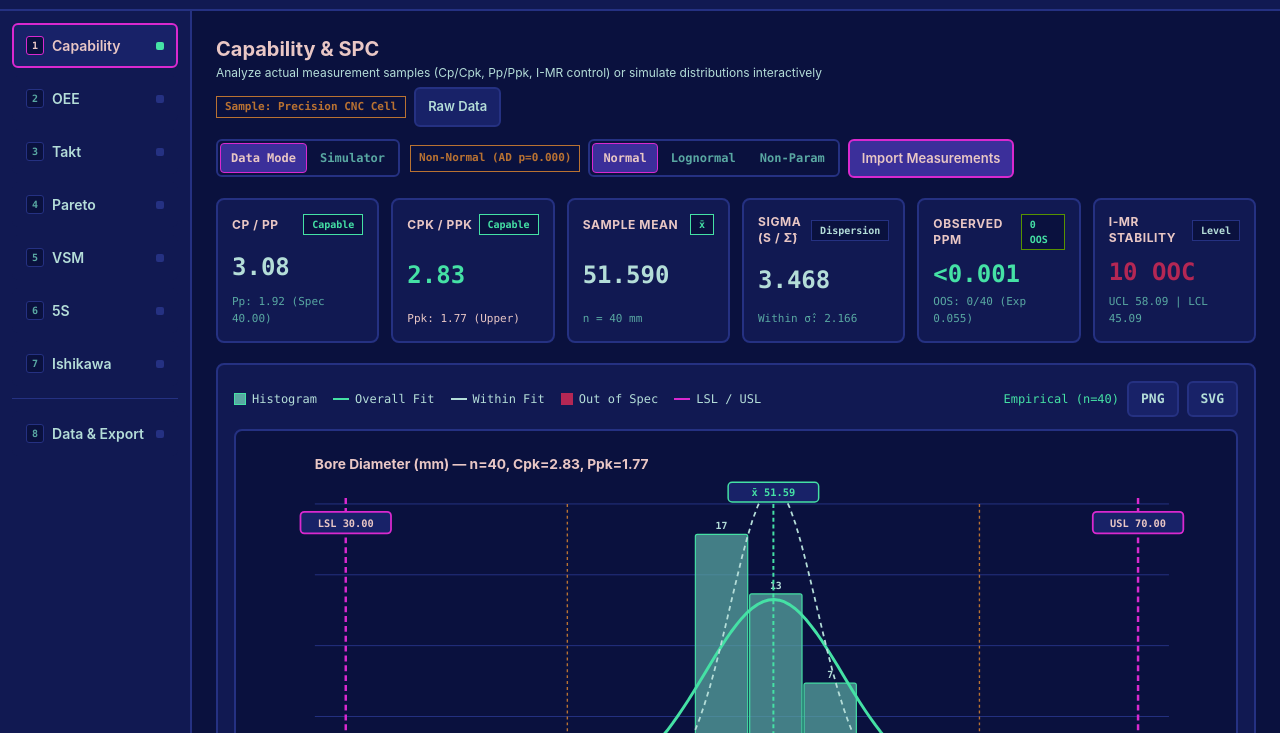
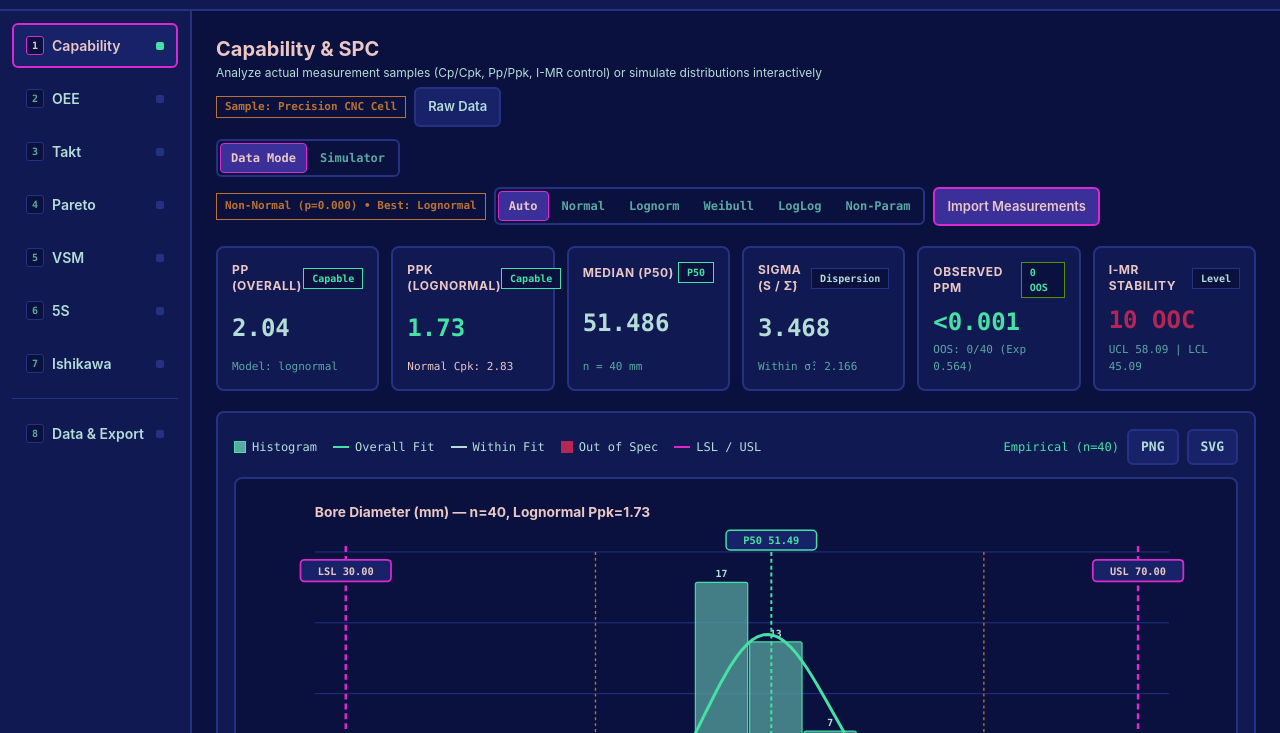
Before and after one commit to AlitheiaDeus/AlitheiaSigma, a website with bundled scripts: page index.html in a window 1280 px wide. Shown: the part 67-800 px from the top of the page. Built offline with nearby package versions, Linux system fonts and the light colour scheme.

Commit message:
feat(capability): add 4-family Auto-Fit (Normal, Lognormal, Weibull, Log-Logistic) via Anderson-Darling A2

```diff
--- a/index.html
+++ b/index.html
@@ -257,8 +257,11 @@
             <div id="cap-data-presets" class="flex flex-wrap items-center gap-2">
               <span id="cap-ad-badge" class="px-2 py-1 text-[11px] font-mono font-bold rounded-xs bg-navy-canvas border border-emerald-mint text-emerald-mint">AD: Normal</span>
               <div class="mode-switch" role="group" aria-label="Distribution Model">
-                <button type="button" id="cap-dist-normal" class="mode-pill active">Normal</button>
-                <button type="button" id="cap-dist-lognormal" class="mode-pill">Lognormal</button>
+                <button type="button" id="cap-dist-auto" class="mode-pill active" title="Auto-select best fit by Anderson-Darling A²">Auto</button>
+                <button type="button" id="cap-dist-normal" class="mode-pill">Normal</button>
+                <button type="button" id="cap-dist-lognormal" class="mode-pill">Lognorm</button>
+                <button type="button" id="cap-dist-weibull" class="mode-pill">Weibull</button>
+                <button type="button" id="cap-dist-loglogistic" class="mode-pill">LogLog</button>
                 <button type="button" id="cap-dist-nonparam" class="mode-pill">Non-Param</button>
               </div>
               <button type="button" id="btn-cap-import" class="ind-btn ind-btn-primary">Import Measurements</button>
--- a/src/modules/capability.js
+++ b/src/modules/capability.js
@@ -375,25 +375,30 @@ function renderSimulatorView(capState) {
 }
 
 function renderDataModeView(capState) {
-  const m = computeEmpiricalCapability(capState.samples, capState.lsl, capState.usl, capState.distModel || 'normal');
-  const distModel = m ? m.distModel : (capState.distModel || 'normal');
+  const requested = capState.distModel || 'auto';
+  const m = computeEmpiricalCapability(capState.samples, capState.lsl, capState.usl, requested);
+  const distModel = m ? m.distModel : requested;
 
-  document.getElementById('cap-dist-normal')?.classList.toggle('active', distModel === 'normal');
-  document.getElementById('cap-dist-lognormal')?.classList.toggle('active', distModel === 'lognormal');
-  document.getElementById('cap-dist-nonparam')?.classList.toggle('active', distModel === 'nonparametric');
+  document.getElementById('cap-dist-auto')?.classList.toggle('active', requested === 'auto');
+  document.getElementById('cap-dist-normal')?.classList.toggle('active', requested === 'normal');
+  document.getElementById('cap-dist-lognormal')?.classList.toggle('active', requested === 'lognormal');
+  document.getElementById('cap-dist-weibull')?.classList.toggle('active', requested === 'weibull');
+  document.getElementById('cap-dist-loglogistic')?.classList.toggle('active', requested === 'loglogistic');
+  document.getElementById('cap-dist-nonparam')?.classList.toggle('active', requested === 'nonparametric');
 
   const adBadge = document.getElementById('cap-ad-badge');
   if (adBadge && m) {
+    const bestLabel = m.fitRankings?.find((r) => r.key === m.bestFitKey)?.label || m.bestFitKey;
     if (!m.ad.testable) {
       adBadge.textContent = 'AD: n<4';
       adBadge.style.borderColor = PALETTE.border;
       adBadge.style.color = PALETTE.icemint;
     } else if (m.ad.isNormal) {
-      adBadge.textContent = `AD Normal (p=${m.ad.pValue.toFixed(3)})`;
+      adBadge.textContent = `AD Normal (p=${m.ad.pValue.toFixed(3)}) • Best: ${bestLabel}`;
       adBadge.style.borderColor = PALETTE.emerald;
       adBadge.style.color = PALETTE.emerald;
     } else {
-      adBadge.textContent = `Non-Normal (AD p=${m.ad.pValue.toFixed(3)})`;
+      adBadge.textContent = `Non-Normal (p=${m.ad.pValue.toFixed(3)}) • Best: ${bestLabel}`;
       adBadge.style.borderColor = PALETTE.copper;
       adBadge.style.color = PALETTE.copper;
     }
@@ -432,8 +437,17 @@ function renderDataModeView(capState) {
     distModel === 'normal' ? `Pp: ${m.pp.toFixed(2)} (Spec ${m.specW.toFixed(2)})` : `Model: ${distModel}`;
   styleCapBadge(document.getElementById('cap-badge-cp'), distModel === 'normal' ? m.cp : m.pp);
 
+  const distLabelMap = {
+    normal: 'Normal',
+    lognormal: 'Lognormal',
+    weibull: 'Weibull',
+    loglogistic: 'Log-Logistic',
+    nonparametric: 'ISO Non-Param',
+  };
+  const activeDistLabel = distLabelMap[distModel] || distModel;
+
   const primaryCap = distModel === 'normal' ? m.cpk : m.ppk;
-  document.getElementById('cap-lbl-2').textContent = distModel === 'normal' ? 'Cpk / Ppk' : distModel === 'lognormal' ? 'Ppk (Lognorm)' : 'Ppk (ISO NP)';
+  document.getElementById('cap-lbl-2').textContent = distModel === 'normal' ? 'Cpk / Ppk' : `Ppk (${activeDistLabel})`;
   document.getElementById('cap-val-cpk').textContent = primaryCap.toFixed(2);
   document.getElementById('cap-val-cpk').style.color = primaryCap < 1 ? PALETTE.crimson : primaryCap < 1.33 ? PALETTE.copper : PALETTE.emerald;
   document.getElementById('cap-bottleneck').textContent =
@@ -445,7 +459,7 @@ function renderDataModeView(capState) {
   cardCpu.style.borderColor = PALETTE.border;
   cardCpl.style.borderColor = PALETTE.border;
 
-  const centerVal = distModel === 'normal' ? m.mean : distModel === 'lognormal' ? m.lognormal.qMid : m.median;
+  const centerVal = m.activeFit ? m.activeFit.qMid : m.median;
   document.getElementById('cap-lbl-3').textContent = distModel === 'normal' ? 'Sample Mean' : 'Median (P50)';
   document.getElementById('cap-val-cpu').textContent = centerVal.toFixed(3);
   document.getElementById('cap-sub-cpu').textContent = `n = ${m.n} ${capState.unit || ''}`.trim();
@@ -491,33 +505,14 @@ function renderDataModeView(capState) {
   const plotW = right - left;
   const plotH = bottom - top;
 
-  const spreadLow =
-    distModel === 'normal'
-      ? m.mean - 3 * m.overallSigma
-      : distModel === 'lognormal'
-      ? m.lognormal.qLow
-      : m.quantiles.p00135;
-  const spreadHigh =
-    distModel === 'normal'
-      ? m.mean + 3 * m.overallSigma
-      : distModel === 'lognormal'
-      ? m.lognormal.qHigh
-      : m.quantiles.p99865;
+  const spreadLow = m.activeFit ? m.activeFit.qLow : m.quantiles.p00135;
+  const spreadHigh = m.activeFit ? m.activeFit.qHigh : m.quantiles.p99865;
 
   const domMin = Math.min(m.min, m.lsl, spreadLow) - m.overallSigma * 0.45;
   const domMax = Math.max(m.max, m.usl, spreadHigh) + m.overallSigma * 0.45;
   const domSpan = Math.max(1e-6, domMax - domMin);
   const xAt = (v) => left + ((v - domMin) / domSpan) * plotW;
 
-  const normalPdf = (x) => {
-    const z = (x - m.mean) / m.overallSigma;
-    return Math.exp(-0.5 * z * z) / (m.overallSigma * Math.sqrt(2 * Math.PI));
-  };
-  const lognormalPdf = (x) => {
-    if (!m.lognormal || x <= 0) return 0;
-    const z = (Math.log(x) - m.lognormal.muLog) / m.lognormal.sigLog;
-    return Math.exp(-0.5 * z * z) / (x * m.lognormal.sigLog * Math.sqrt(2 * Math.PI));
-  };
   const kdeBw = Math.max(1e-6, 1.06 * m.overallSigma * Math.pow(m.n, -0.2));
   const kdePdf = (x) => {
     let s = 0;
@@ -527,20 +522,20 @@ function renderDataModeView(capState) {
     }
     return s / (m.n * kdeBw * Math.sqrt(2 * Math.PI));
   };
-  const activePdf = distModel === 'lognormal' ? lognormalPdf : distModel === 'nonparametric' ? kdePdf : normalPdf;
+  const activePdf = m.activeFit ? m.activeFit.pdf : kdePdf;
 
-  let peakCurve = normalPdf(m.mean);
+  let peakCurve = 0;
   const steps = 160;
   for (let i = 0; i <= steps; i++) {
     const xv = domMin + (i / steps) * domSpan;
     const d = activePdf(xv);
-    if (d > peakCurve) peakCurve = d;
+    if (Number.isFinite(d) && d > peakCurve) peakCurve = d;
   }
   const maxDensity = Math.max(peakCurve * 1.15, ...m.bins.map((b) => b.density * 1.12), 1e-6);
   const yAtDensity = (d) => bottom - (d / maxDensity) * plotH;
 
   let h = '';
-  const modelLabel = distModel === 'normal' ? `Cpk=${m.cpk.toFixed(2)}, Ppk=${m.ppk.toFixed(2)}` : `${distModel === 'lognormal' ? 'Lognormal' : 'Non-Param'} Ppk=${m.ppk.toFixed(2)}`;
+  const modelLabel = distModel === 'normal' ? `Cpk=${m.cpk.toFixed(2)}, Ppk=${m.ppk.toFixed(2)}` : `${activeDistLabel} Ppk=${m.ppk.toFixed(2)}`;
   const titleText = `${capState.label || 'Measurements'}${capState.unit ? ` (${capState.unit})` : ''} — n=${m.n}, ${modelLabel}`;
   h += `<text x="${left}" y="30" fill="${PALETTE.rose}" font-family="Inter, system-ui, sans-serif" font-size="14" font-weight="700">${escapeHtml(titleText)}</text>`;
 
@@ -637,7 +632,7 @@ function renderDataModeView(capState) {
 
   // Bottom summary strip
   h += `<rect x="${left}" y="440" width="${plotW}" height="28" rx="4" fill="${PALETTE.card}" stroke="${PALETTE.border}" stroke-width="1.5" />`;
-  h += `<text x="506" y="458" text-anchor="middle" fill="${PALETTE.icemint}" font-family="ui-monospace, Menlo, Consolas, monospace" font-size="11" font-weight="700">${distModel === 'normal' ? `Overall Ppk ${m.ppk.toFixed(2)}  |  Within Cpk ${m.cpk.toFixed(2)}` : `${distModel === 'lognormal' ? 'Lognormal' : 'ISO Non-Param'} Ppk ${m.ppk.toFixed(2)}`}   |   ${spreadTitle}   |   Observed Yield: ${m.observedYieldPct.toFixed(2)}%</text>`;
+  h += `<text x="506" y="458" text-anchor="middle" fill="${PALETTE.icemint}" font-family="ui-monospace, Menlo, Consolas, monospace" font-size="11" font-weight="700">${distModel === 'normal' ? `Overall Ppk ${m.ppk.toFixed(2)}  |  Within Cpk ${m.cpk.toFixed(2)}` : `${activeDistLabel} Ppk ${m.ppk.toFixed(2)}`}   |   ${spreadTitle}   |   Observed Yield: ${m.observedYieldPct.toFixed(2)}%</text>`;
 
   dataRoot.innerHTML = h;
 
@@ -769,16 +764,19 @@ export function bindCapabilityEvents({ onOpenImport }) {
 
   const setDist = (model) => {
     const cap = getState().capability;
-    if (model === 'lognormal' && (cap.samples || []).some((v) => v <= 0)) {
-      showToast('Lognormal requires all measurements > 0', true);
+    if (['lognormal', 'weibull', 'loglogistic'].includes(model) && (cap.samples || []).some((v) => v <= 0)) {
+      showToast(`${model} requires all measurements > 0`, true);
       return;
     }
     cap.distModel = model;
     renderCapability();
     persistState();
   };
+  document.getElementById('cap-dist-auto')?.addEventListener('click', () => setDist('auto'));
   document.getElementById('cap-dist-normal')?.addEventListener('click', () => setDist('normal'));
   document.getElementById('cap-dist-lognormal')?.addEventListener('click', () => setDist('lognormal'));
+  document.getElementById('cap-dist-weibull')?.addEventListener('click', () => setDist('weibull'));
+  document.getElementById('cap-dist-loglogistic')?.addEventListener('click', () => setDist('loglogistic'));
   document.getElementById('cap-dist-nonparam')?.addEventListener('click', () => setDist('nonparametric'));
 
   // Data Mode inputs
--- a/src/modules/capabilityMath.js
+++ b/src/modules/capabilityMath.js
@@ -82,6 +82,155 @@ export function empiricalQuantile(sorted, q) {
   return sorted[lo] * (1 - frac) + sorted[hi] * frac;
 }
 
+function computeADFromSortedCDF(sortedU) {
+  const n = sortedU.length;
+  if (n < 2) return Infinity;
+  const eps = 1e-12;
+  let sum = 0;
+  for (let i = 0; i < n; i++) {
+    const uLow = Math.min(1 - eps, Math.max(eps, sortedU[i]));
+    const uHigh = Math.min(1 - eps, Math.max(eps, sortedU[n - 1 - i]));
+    sum += ((2 * (i + 1) - 1) / n) * (Math.log(uLow) + Math.log(1 - uHigh));
+  }
+  return -n - sum;
+}
+
+function olsSlopeIntercept(xs, ys) {
+  const n = xs.length;
+  const mx = xs.reduce((a, b) => a + b, 0) / n;
+  const my = ys.reduce((a, b) => a + b, 0) / n;
+  let num = 0;
+  let den = 0;
+  for (let i = 0; i < n; i++) {
+    const dx = xs[i] - mx;
+    num += dx * (ys[i] - my);
+    den += dx * dx;
+  }
+  const slope = den > 1e-12 ? num / den : 1;
+  const intercept = my - slope * mx;
+  return { slope, intercept };
+}
+
+/**
+ * Fits Normal, Lognormal, Weibull, and Log-Logistic to samples and ranks them
+ * by Anderson-Darling A^2 statistic.
+ */
+export function fitCandidateDistributions(sorted, mean, overallSigma, adNorm) {
+  const n = sorted.length;
+  const candidates = {};
+
+  // 1. Normal
+  const normU = sorted.map((x) => normalCDF((x - mean) / overallSigma));
+  candidates.normal = {
+    key: 'normal',
+    label: 'Normal',
+    a2: adNorm.testable ? adNorm.a2 : computeADFromSortedCDF(normU),
+    qLow: mean - 3 * overallSigma,
+    qMid: mean,
+    qHigh: mean + 3 * overallSigma,
+    cdf: (x) => normalCDF((x - mean) / overallSigma),
+    pdf: (x) => {
+      const z = (x - mean) / overallSigma;
+      return Math.exp(-0.5 * z * z) / (overallSigma * Math.sqrt(2 * Math.PI));
+    },
+  };
+
+  if (sorted[0] > 0 && n >= 3) {
+    const logs = sorted.map((x) => Math.log(x));
+    const muLog = logs.reduce((a, b) => a + b, 0) / n;
+    const varLog = logs.reduce((a, v) => a + (v - muLog) ** 2, 0) / (n - 1);
+    const sigLog = Math.max(1e-9, Math.sqrt(varLog));
+
+    // 2. Lognormal
+    const lnU = logs.map((y) => normalCDF((y - muLog) / sigLog));
+    candidates.lognormal = {
+      key: 'lognormal',
+      label: 'Lognormal',
+      muLog,
+      sigLog,
+      a2: computeADFromSortedCDF(lnU),
+      qLow: Math.exp(muLog - 3 * sigLog),
+      qMid: Math.exp(muLog),
+      qHigh: Math.exp(muLog + 3 * sigLog),
+      cdf: (x) => (x > 0 ? normalCDF((Math.log(x) - muLog) / sigLog) : 0),
+      pdf: (x) => {
+        if (x <= 0) return 0;
+        const z = (Math.log(x) - muLog) / sigLog;
+        return Math.exp(-0.5 * z * z) / (x * sigLog * Math.sqrt(2 * Math.PI));
+      },
+    };
+
+    // Benard's median ranks for probability plotting
+    const ranks = sorted.map((_, i) => (i + 1 - 0.3) / (n + 0.4));
+
+    // 3. Weibull (2-parameter via rank regression on ln(x) vs ln(-ln(1-F)))
+    const wY = ranks.map((f) => Math.log(-Math.log(1 - f)));
+    const wFit = olsSlopeIntercept(logs, wY);
+    const k = Math.max(0.05, wFit.slope);
+    const lambda = Math.exp(-wFit.intercept / k);
+    if (Number.isFinite(lambda) && lambda > 0) {
+      const wCdf = (x) => (x > 0 ? 1 - Math.exp(-Math.pow(x / lambda, k)) : 0);
+      const wQuant = (p) => lambda * Math.pow(-Math.log(1 - p), 1 / k);
+      candidates.weibull = {
+        key: 'weibull',
+        label: 'Weibull',
+        k,
+        lambda,
+        a2: computeADFromSortedCDF(sorted.map(wCdf)),
+        qLow: wQuant(0.00135),
+        qMid: wQuant(0.5),
+        qHigh: wQuant(0.99865),
+        cdf: wCdf,
+        pdf: (x) => {
+          if (x <= 0) return 0;
+          const r = x / lambda;
+          return (k / lambda) * Math.pow(r, k - 1) * Math.exp(-Math.pow(r, k));
+        },
+      };
+    }
+
+    // 4. Log-Logistic (2-parameter via rank regression on ln(x) vs ln(F/(1-F)))
+    const llY = ranks.map((f) => Math.log(f / (1 - f)));
+    const llFit = olsSlopeIntercept(logs, llY);
+    const beta = Math.max(0.05, llFit.slope);
+    const alpha = Math.exp(-llFit.intercept / beta);
+    if (Number.isFinite(alpha) && alpha > 0) {
+      const llCdf = (x) => (x > 0 ? 1 / (1 + Math.pow(x / alpha, -beta)) : 0);
+      const llQuant = (p) => alpha * Math.pow(p / (1 - p), 1 / beta);
+      candidates.loglogistic = {
+        key: 'loglogistic',
+        label: 'Log-Logistic',
+        beta,
+        alpha,
+        a2: computeADFromSortedCDF(sorted.map(llCdf)),
+        qLow: llQuant(0.00135),
+        qMid: alpha,
+        qHigh: llQuant(0.99865),
+        cdf: llCdf,
+        pdf: (x) => {
+          if (x <= 0) return 0;
+          const r = x / alpha;
+          const rb = Math.pow(r, beta);
+          return ((beta / alpha) * Math.pow(r, beta - 1)) / Math.pow(1 + rb, 2);
+        },
+      };
+    }
+  }
+
+  const rankings = Object.values(candidates)
+    .filter((c) => Number.isFinite(c.a2))
+    .sort((a, b) => a.a2 - b.a2);
+
+  let bestKey = rankings[0]?.key || 'normal';
+  if (adNorm.testable && adNorm.isNormal && candidates.normal && rankings[0]) {
+    if (candidates.normal.a2 - rankings[0].a2 < 0.08) {
+      bestKey = 'normal';
+    }
+  }
+
+  return { candidates, rankings, bestKey };
+}
+
 export function computeParametricCapability({ mu, sigma, lsl, usl }) {
   const safeSigma = Math.max(1e-9, sigma);
   const specW = usl - lsl;
@@ -104,7 +253,7 @@ export function computeParametricCapability({ mu, sigma, lsl, usl }) {
  * Pp/Ppk overall sample std dev), observed defects, histogram bins, and I-MR
  * statistical control limits + Western Electric Run Rules 1 & 2.
  */
-export function computeEmpiricalCapability(rawSamples, lslInput, uslInput, distModel = 'normal') {
+export function computeEmpiricalCapability(rawSamples, lslInput, uslInput, distModel = 'auto') {
   const samples = (Array.isArray(rawSamples) ? rawSamples : [])
     .map(Number)
     .filter((v) => Number.isFinite(v));
@@ -165,37 +314,27 @@ export function computeEmpiricalCapability(rawSamples, lslInput, uslInput, distM
   let expectedYieldPct = Math.max(0, (1 - (pLower + pUpper)) * 100);
   const zMin = Math.min(upperM / overallSigma, lowerM / overallSigma);
 
-  // Non-Normal Distribution / Percentile Overrides
-  const allPositive = sorted[0] > 0;
-  let lognormal = null;
-  if (allPositive) {
-    const logs = samples.map((v) => Math.log(v));
-    const muLog = logs.reduce((a, b) => a + b, 0) / n;
-    const varLog = logs.reduce((a, v) => a + (v - muLog) ** 2, 0) / (n - 1);
-    const sigLog = Math.max(1e-9, Math.sqrt(varLog));
-    const qLow = Math.exp(muLog - 3 * sigLog);
-    const qMid = Math.exp(muLog);
-    const qHigh = Math.exp(muLog + 3 * sigLog);
-    lognormal = { muLog, sigLog, qLow, qMid, qHigh };
-  }
-
+  // Fit candidate distributions (Normal, Lognormal, Weibull, Log-Logistic)
+  const fit = fitCandidateDistributions(sorted, mean, overallSigma, ad);
   const p00135 = empiricalQuantile(sorted, 0.00135);
   const p99865 = empiricalQuantile(sorted, 0.99865);
 
-  let activeDistModel = distModel;
-  if (activeDistModel === 'lognormal') {
-    if (lognormal) {
-      pp = specW / Math.max(1e-9, lognormal.qHigh - lognormal.qLow);
-      ppu = (usl - lognormal.qMid) / Math.max(1e-9, lognormal.qHigh - lognormal.qMid);
-      ppl = (lognormal.qMid - lsl) / Math.max(1e-9, lognormal.qMid - lognormal.qLow);
-      ppk = Math.min(ppu, ppl);
-      const lnPLow = lsl > 0 ? normalCDF((Math.log(lsl) - lognormal.muLog) / lognormal.sigLog) : 0;
-      const lnPHigh = usl > 0 ? 1 - normalCDF((Math.log(usl) - lognormal.muLog) / lognormal.sigLog) : 1;
-      expectedPPM = (lnPLow + lnPHigh) * 1e6;
-      expectedYieldPct = Math.max(0, (1 - (lnPLow + lnPHigh)) * 100);
-    } else {
-      activeDistModel = 'normal';
-    }
+  const requestedModel = distModel || 'auto';
+  let activeDistModel = requestedModel === 'auto' ? fit.bestKey : requestedModel;
+  if (activeDistModel !== 'nonparametric' && !fit.candidates[activeDistModel]) {
+    activeDistModel = 'normal';
+  }
+
+  if (activeDistModel !== 'normal' && activeDistModel !== 'nonparametric') {
+    const c = fit.candidates[activeDistModel];
+    pp = specW / Math.max(1e-9, c.qHigh - c.qLow);
+    ppu = (usl - c.qMid) / Math.max(1e-9, c.qHigh - c.qMid);
+    ppl = (c.qMid - lsl) / Math.max(1e-9, c.qMid - c.qLow);
+    ppk = Math.min(ppu, ppl);
+    const fLow = c.cdf(lsl);
+    const fHigh = 1 - c.cdf(usl);
+    expectedPPM = (fLow + fHigh) * 1e6;
+    expectedYieldPct = Math.max(0, (1 - (fLow + fHigh)) * 100);
   } else if (activeDistModel === 'nonparametric') {
     pp = specW / Math.max(1e-9, p99865 - p00135);
     ppu = (usl - median) / Math.max(1e-9, p99865 - median);
@@ -280,8 +419,12 @@ export function computeEmpiricalCapability(rawSamples, lslInput, uslInput, distM
     withinSigma,
     mrBar,
     ad,
+    requestedModel,
     distModel: activeDistModel,
-    lognormal,
+    bestFitKey: fit.bestKey,
+    fitRankings: fit.rankings.map((r) => ({ key: r.key, label: r.label, a2: r.a2 })),
+    activeFit: fit.candidates[activeDistModel] || null,
+    lognormal: fit.candidates.lognormal || null,
     quantiles: { p00135, p50: median, p99865 },
     lsl,
     usl,
--- a/src/state.js
+++ b/src/state.js
@@ -43,7 +43,7 @@ export function migrateState(parsed) {
   const cap = { ...def.capability, ...(parsed.capability || {}) };
   if (!Array.isArray(cap.samples)) cap.samples = def.capability.samples;
   if (!cap.mode) cap.mode = Array.isArray(parsed.capability?.samples) ? 'data' : 'simulator';
-  if (!cap.distModel) cap.distModel = 'normal';
+  if (!cap.distModel) cap.distModel = 'auto';
   cap.source = fallbackSource(parsed.capability, def.capability.source);
 
   const oee = { ...def.oee, ...(parsed.oee || {}) };
```
Also changed, not shown: tests/analytics_math.test.mjs (+12 -0 lines).
